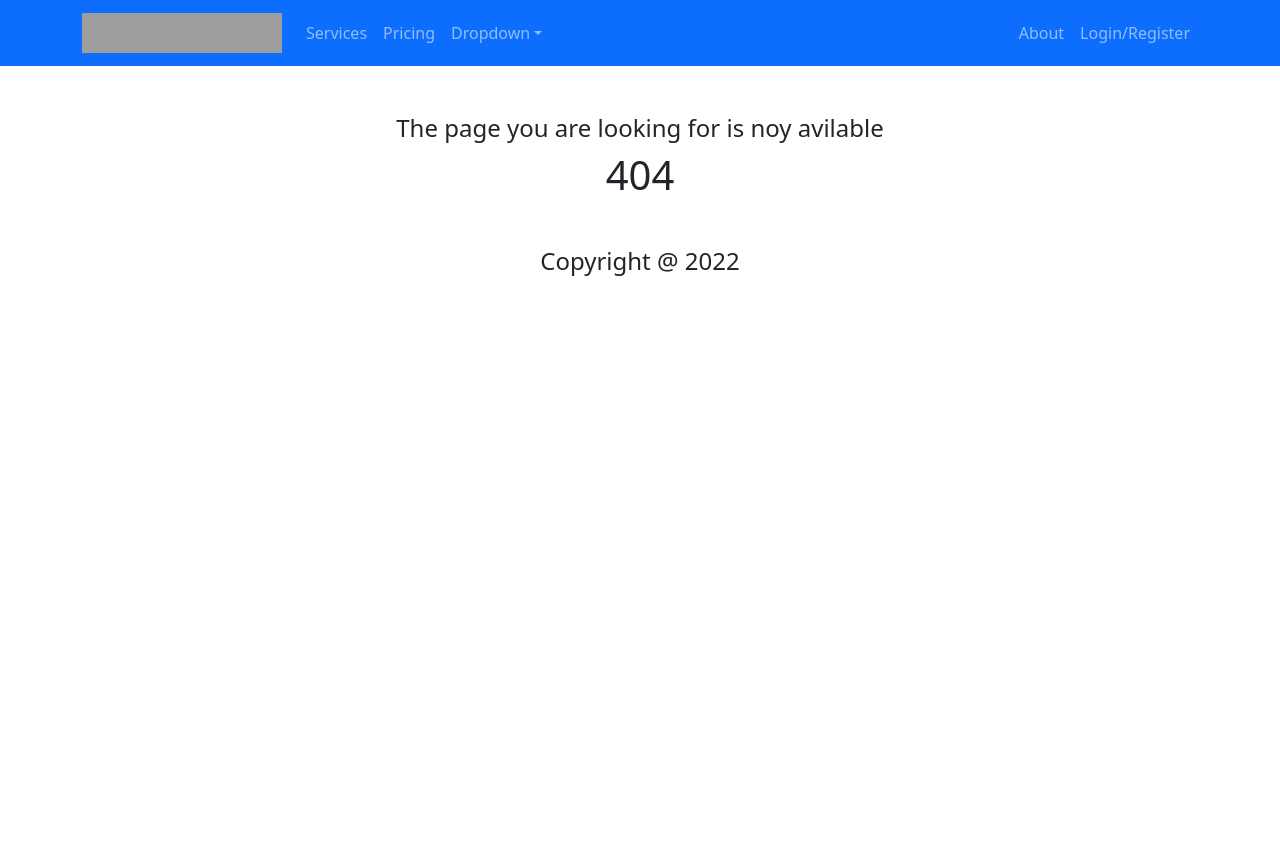
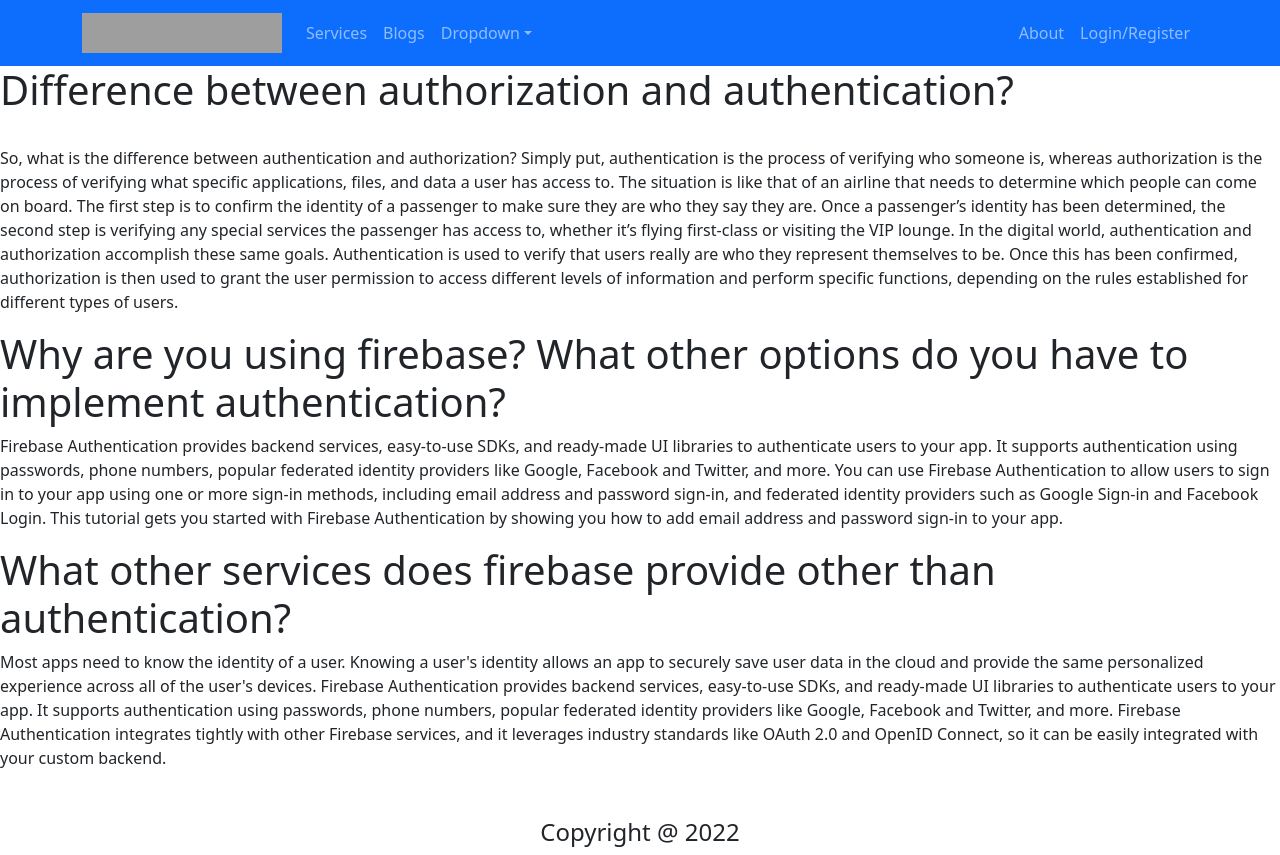
Before and after one commit to RubayatHassan/Tourist-Site_client, a React (Create React App) app: page /blogs in a window 1280 px wide. Before the commit this address had no page. Before the commit the page ends 800 px from the top, so only its background shows below. Built offline with nearby package versions, Linux system fonts and the light colour scheme; grey boxes are pictures that could not be loaded.

Commit message:
7th commit

```diff
--- a/src/App.js
+++ b/src/App.js
@@ -8,6 +8,7 @@ import Services from './components/Services/Services';
 import NotFound from './components/NotFound/NotFound';
 import Login from './components/Login/Login/Login';
 import Register from './components/Login/Register/Register';
+import Blogs from './components/Blogs/Blogs';
 
 function App() {
 
@@ -19,6 +20,7 @@ function App() {
         <Route path="/" element={<Home></Home>}></Route>
         <Route path="/home" element={<Home></Home>}></Route>
         <Route path="/services" element={<Services></Services>}></Route>
+        <Route path="/blogs" element={<Blogs></Blogs>}></Route>
         <Route path="/about" element={<About></About>}></Route>
         <Route path="/login" element={<Login></Login>}></Route>
         <Route path='/register' element={<Register></Register>}></Route>
--- a/src/components/Blogs/Blogs.js
+++ b/src/components/Blogs/Blogs.js
@@ -3,7 +3,33 @@ import React from 'react';
 const Blogs = () => {
     return (
         <div>
+            <div>
+                <h1>Difference between authorization and authentication?</h1>
+                <br></br>
+                <p>So, what is the difference between authentication and authorization? Simply put, authentication is the process of verifying who someone is, whereas authorization is the process of verifying what specific applications, files, and data a user has access to. The situation is like that of an airline that needs to determine which people can come on board. The first step is to confirm the identity of a passenger to make sure they are who they say they are. Once a passenger’s identity has been determined, the second step is verifying any special services the passenger has access to, whether it’s flying first-class or visiting the VIP lounge.
 
+                    In the digital world, authentication and authorization accomplish these same goals. Authentication is used to verify that users really are who they represent themselves to be. Once this has been confirmed, authorization is then used to grant the user permission to access different levels of information and perform specific functions, depending on the rules established for different types of users.</p>
+            </div>
+            <div>
+                <h1>
+                    Why are you using firebase? What other options do you have to implement authentication?
+                </h1>
+                <p>
+                    Firebase Authentication provides backend services, easy-to-use SDKs, and ready-made UI libraries to authenticate users to your app. It supports authentication using passwords, phone numbers, popular federated identity providers like Google, Facebook and Twitter, and more.
+                    You can use Firebase Authentication to allow users to sign in to your app using one or more sign-in methods, including email address and password sign-in, and federated identity providers such as Google Sign-in and Facebook Login. This tutorial gets you started with Firebase Authentication by showing you how to add email address and password sign-in to your app.
+                </p>
+            </div>
+            <div>
+                <h1>
+                    What other services does firebase provide other than authentication?
+                </h1>
+                <p>
+                    Most apps need to know the identity of a user. Knowing a user's identity allows an app to securely save user data in the cloud and provide the same personalized experience across all of the user's devices.
+                    Firebase Authentication provides backend services, easy-to-use SDKs, and ready-made UI libraries to authenticate users to your app. It supports authentication using passwords, phone numbers, popular federated identity providers like Google, Facebook and Twitter, and more.
+
+                    Firebase Authentication integrates tightly with other Firebase services, and it leverages industry standards like OAuth 2.0 and OpenID Connect, so it can be easily integrated with your custom backend.
+                </p>
+            </div>
         </div>
     );
 };
--- a/src/components/Header/Header.js
+++ b/src/components/Header/Header.js
@@ -14,7 +14,7 @@ const Header = () => {
   <Navbar.Collapse id="responsive-navbar-nav">
     <Nav className="me-auto">
       <Nav.Link href="Home#services">Services</Nav.Link>
-      <Nav.Link href="#pricing">Pricing</Nav.Link>
+      <Nav.Link as={Link} to="#blogs">Blogs</Nav.Link>
       <NavDropdown title="Dropdown" id="collasible-nav-dropdown">
         <NavDropdown.Item href="#action/3.1">Action</NavDropdown.Item>
         <NavDropdown.Item href="#action/3.2">Another action</NavDropdown.Item>
```
